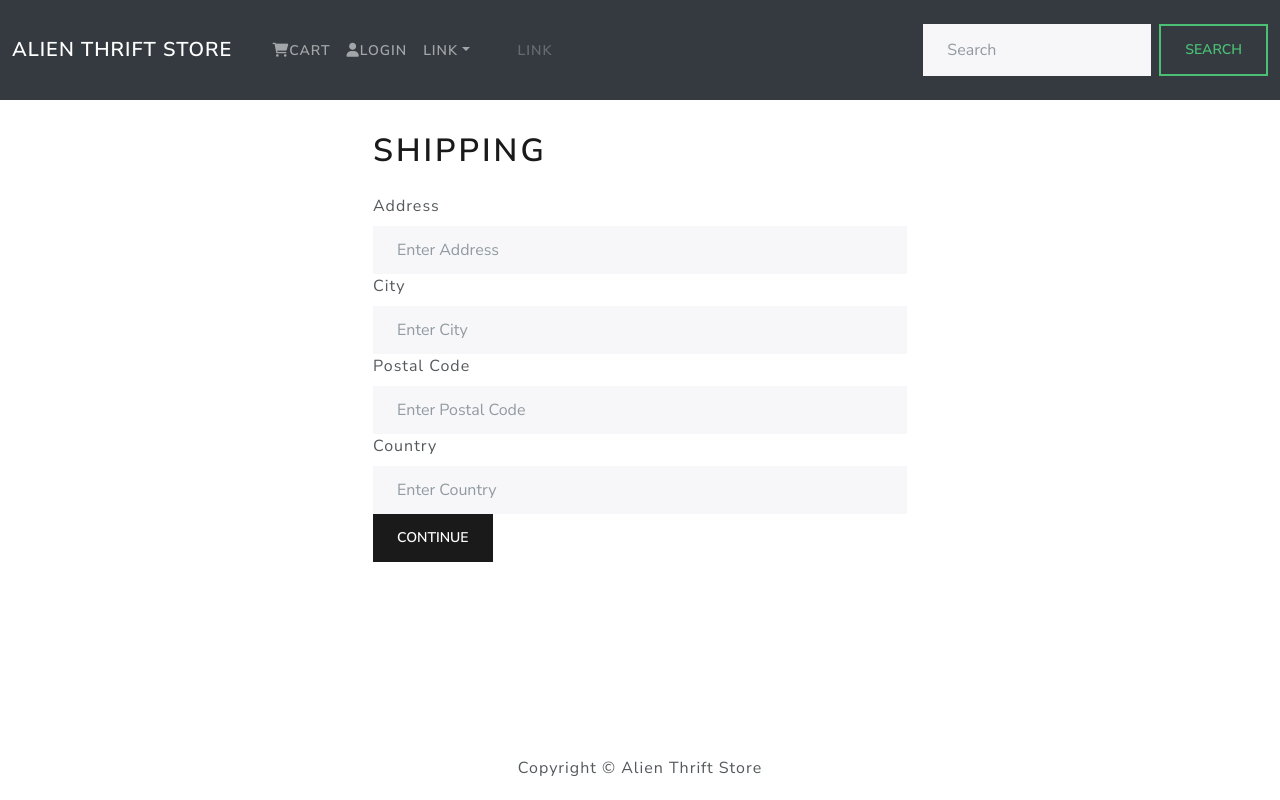
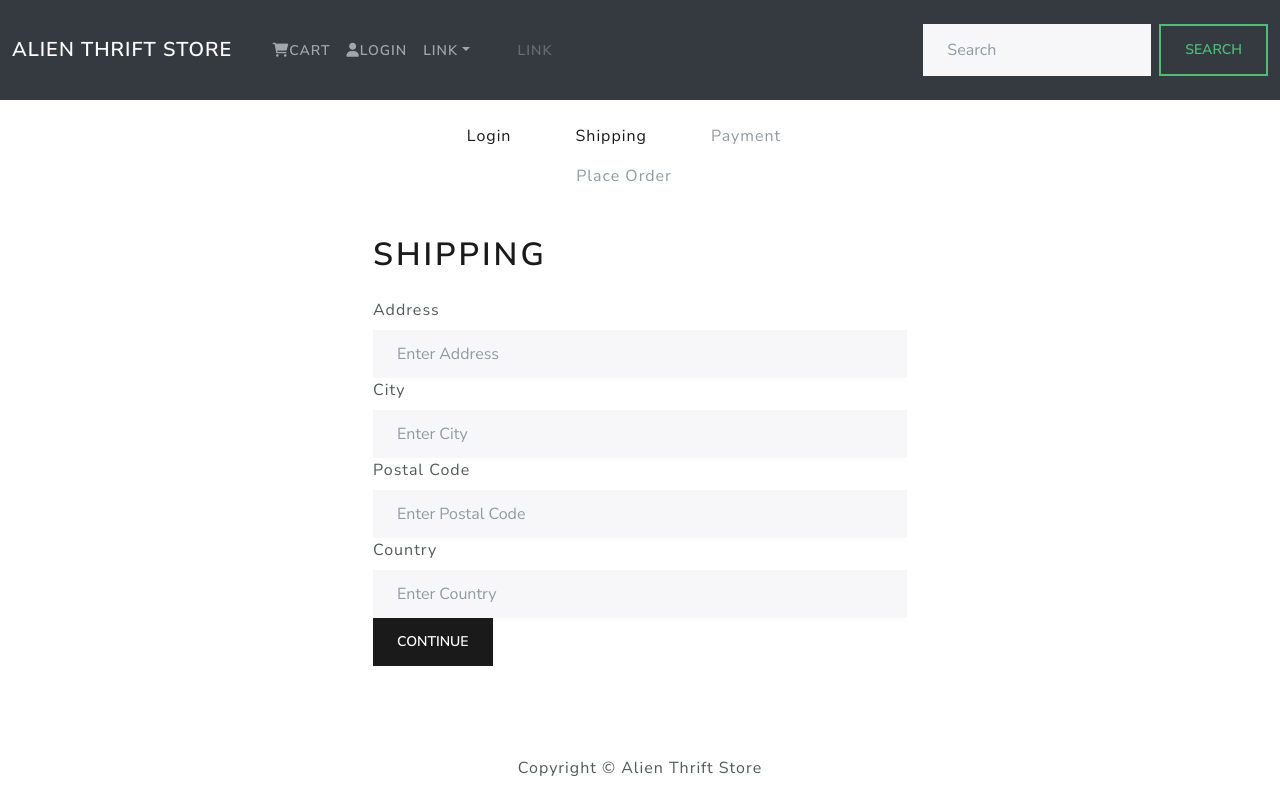
Before and after one commit to btparker70/Alien-Thrift-Store, a React (Create React App) app in the folder frontend/: page /shipping in a window 1280 px wide. Built offline with nearby package versions, Linux system fonts and the light colour scheme.

Commit message:
added checkout component to shipping page

```diff
--- a/frontend/src/pages/shippingpage/ShippingPage.js
+++ b/frontend/src/pages/shippingpage/ShippingPage.js
@@ -3,6 +3,7 @@ import { useLocation, useNavigate } from "react-router-dom";
 import { Form, Button } from "react-bootstrap";
 import { useDispatch, useSelector } from "react-redux";
 import FormContainer from "../../components/formcontainer/FormContainer";
+import CheckoutSteps from "../../components/checkoutsteps/CheckoutSteps";
 import { saveShippingAddress } from "../../actions/cartActions"
 
 const ShippingPage = () => {
@@ -18,7 +19,6 @@ const ShippingPage = () => {
   const [country, setCountry] = useState(shippingAddress.country);
 
   const location = useLocation();
-  const redirect = location.search ? location.search.split("=")[1] : "/";
   const navigate = useNavigate();
 
   const submitHandler = (e) => {
@@ -29,6 +29,7 @@ const ShippingPage = () => {
 
   return (
     <FormContainer>
+      <CheckoutSteps step1 step2/>
       <h1>Shipping</h1>
       <Form onSubmit={submitHandler}>
         <Form.Group controlId="address">
```
Also changed, not shown: frontend/src/components/checkoutsteps/CheckoutSteps.js (renamed from frontend/src/pages/checkoutsteps/Checkoutsteps.js).
